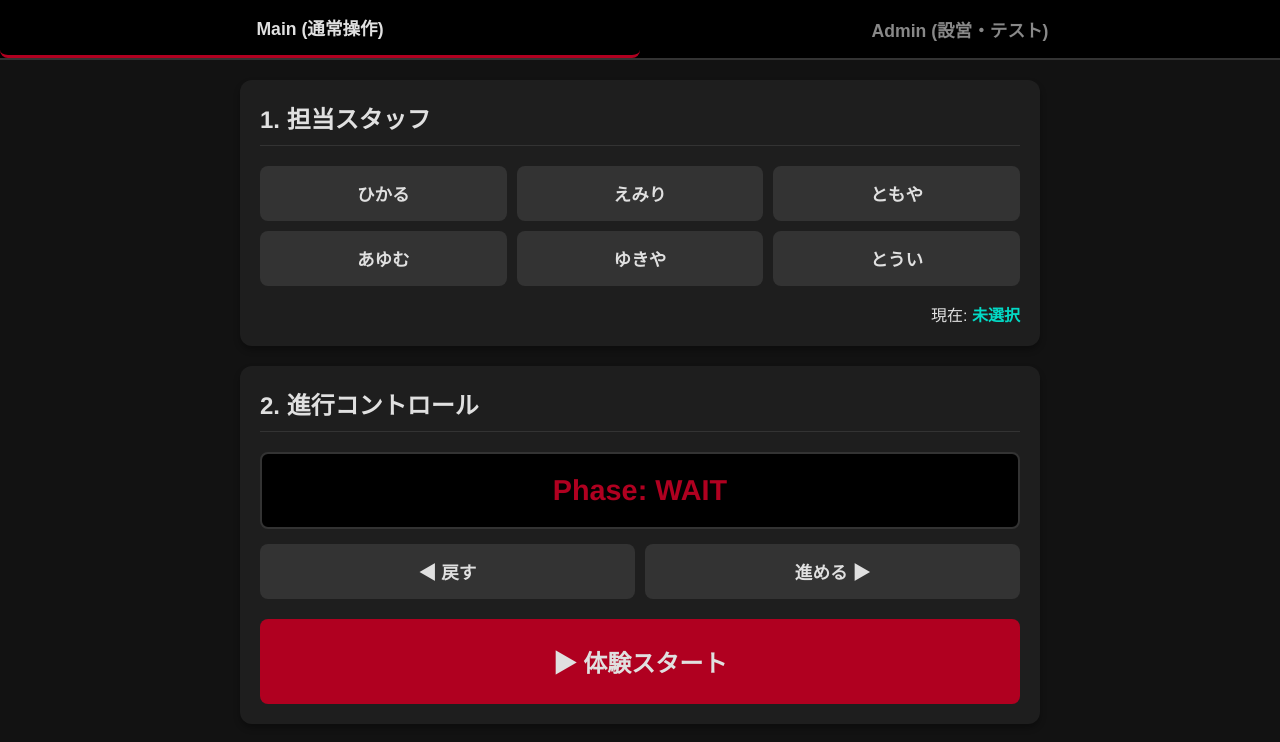
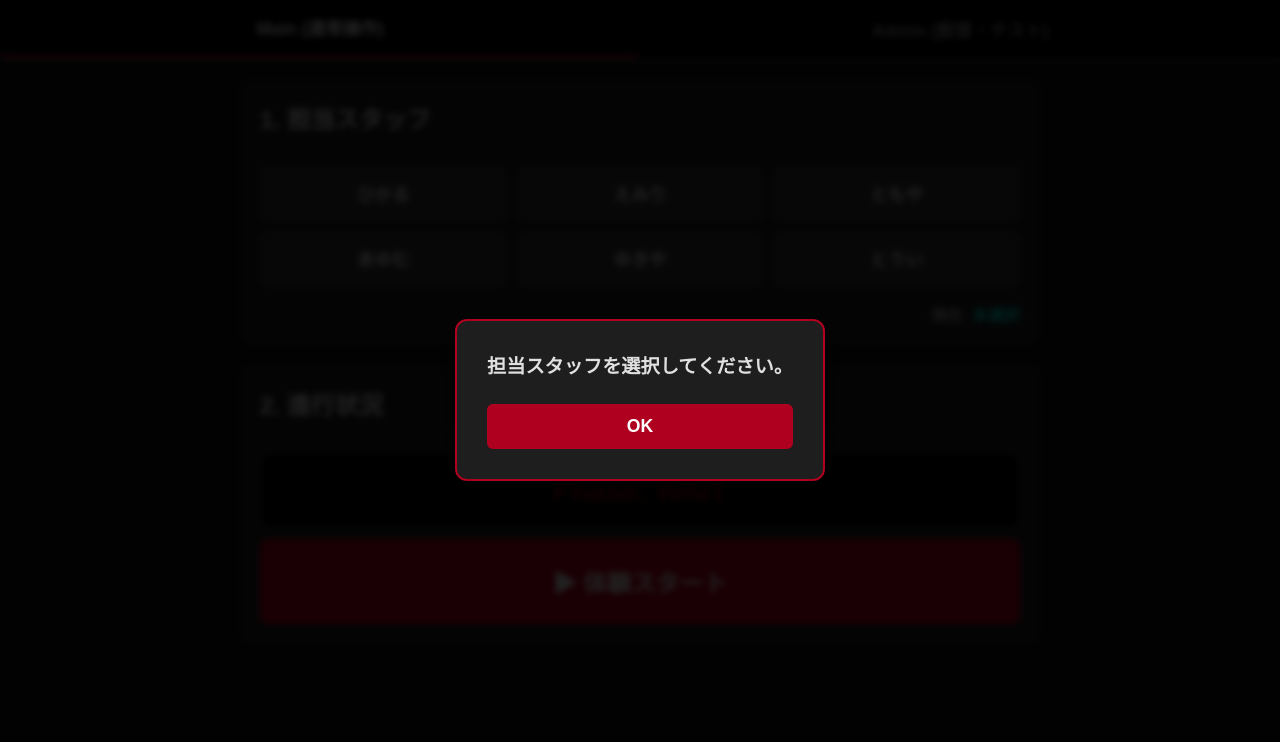
Before and after one commit to 6u0/Brain, a plain HTML site: page 操作パネル/index.html in a window 1280 px wide. Both pictures are taken after a click on the button "▶ 体験スタート". Drawn offline with Linux system fonts and the light colour scheme.

Commit message:
Update index.html

```diff
--- a/操作パネル/index.html
+++ b/操作パネル/index.html
@@ -25,7 +25,56 @@
             -webkit-user-select: none;
         }
 
-        /* タブナビゲーション */
+        /* --- カスタムモーダル用スタイル --- */
+        .modal-overlay {
+            display: none;
+            position: fixed;
+            top: 0; left: 0; width: 100%; height: 100%;
+            background: rgba(0, 0, 0, 0.85);
+            z-index: 1000;
+            justify-content: center;
+            align-items: center;
+            backdrop-filter: blur(3px);
+        }
+
+        .modal-box {
+            background-color: var(--panel-bg);
+            border: 2px solid var(--accent-color);
+            border-radius: 12px;
+            padding: 30px;
+            text-align: center;
+            min-width: 300px;
+            max-width: 80%;
+            box-shadow: 0 10px 25px rgba(0,0,0,0.8);
+        }
+
+        .modal-message {
+            font-size: 1.2em;
+            margin-bottom: 25px;
+            font-weight: bold;
+        }
+
+        .modal-buttons {
+            display: flex;
+            justify-content: center;
+            gap: 15px;
+        }
+
+        .modal-btn {
+            padding: 12px 25px;
+            font-size: 1.1em;
+            flex: 1;
+            border: none;
+            border-radius: 6px;
+            color: white;
+            font-weight: bold;
+            cursor: pointer;
+        }
+
+        .modal-btn.cancel { background-color: #444; }
+        .modal-btn.confirm { background-color: var(--accent-color); }
+        /* ------------------------------- */
+
         .tab-nav {
             display: flex;
             background-color: #000;
@@ -53,7 +102,6 @@
             margin: 0 auto;
         }
 
-        /* タブコンテンツの切り替え */
         .tab-content { display: none; }
         .tab-content.active { display: block; }
 
@@ -66,87 +114,57 @@
         }
 
         h2 { margin-top: 0; border-bottom: 1px solid #333; padding-bottom: 10px; }
-
         .form-group { margin-bottom: 15px; }
         label { display: block; margin-bottom: 5px; font-size: 0.9em; color: var(--text-muted); }
         input[type="text"], input[type="number"] {
-            width: 100%;
-            padding: 10px;
-            box-sizing: border-box;
-            background-color: #2a2a2a;
-            border: 1px solid #444;
-            color: white;
-            border-radius: 6px;
-            font-size: 1em;
+            width: 100%; padding: 10px; box-sizing: border-box;
+            background-color: #2a2a2a; border: 1px solid #444; color: white;
+            border-radius: 6px; font-size: 1em;
         }
 
-        .btn-grid {
-            display: grid;
-            grid-template-columns: repeat(3, 1fr);
-            gap: 10px;
-        }
+        .btn-grid { display: grid; grid-template-columns: repeat(3, 1fr); gap: 10px; }
 
         button {
-            padding: 15px;
-            font-size: 1.1em;
-            font-weight: bold;
-            border: none;
-            border-radius: 8px;
-            background-color: var(--btn-bg);
-            color: var(--text-main);
-            cursor: pointer;
-            transition: all 0.2s;
+            padding: 15px; font-size: 1.1em; font-weight: bold; border: none;
+            border-radius: 8px; background-color: var(--btn-bg); color: var(--text-main);
+            cursor: pointer; transition: all 0.2s;
         }
         button:active { transform: scale(0.95); }
-
-        /* スタッフボタン */
         .staff-btn.active { background-color: var(--success); color: #000; }
 
-        /* メインアクションボタン */
         .btn-start {
-            background-color: var(--accent-color);
-            width: 100%;
-            padding: 25px;
-            font-size: 1.5em;
-            margin-top: 20px;
+            background-color: var(--accent-color); width: 100%;
+            padding: 25px; font-size: 1.5em; margin-top: 10px;
         }
         .btn-test { background-color: #444; font-size: 0.9em; }
 
         .status-box {
-            background-color: #000;
-            padding: 20px;
-            border-radius: 8px;
-            text-align: center;
-            font-size: 1.8em;
-            font-weight: bold;
-            color: var(--accent-color);
-            border: 2px solid #333;
-            margin-bottom: 15px;
+            background-color: #000; padding: 20px; border-radius: 8px;
+            text-align: center; font-size: 1.8em; font-weight: bold;
+            color: var(--accent-color); border: 2px solid #333;
         }
-
         .ws-status {
-            display: inline-block;
-            width: 12px;
-            height: 12px;
-            border-radius: 50%;
-            background-color: red;
-            margin-right: 8px;
+            display: inline-block; width: 12px; height: 12px; border-radius: 50%;
+            background-color: red; margin-right: 8px;
         }
         .ws-status.connected { background-color: var(--success); }
 
         #log-area {
-            background-color: #000;
-            color: var(--success);
-            padding: 10px;
-            height: 150px;
-            overflow-y: auto;
-            font-family: monospace;
-            font-size: 0.9em;
-            border-radius: 6px;
+            background-color: #000; color: var(--success); padding: 10px;
+            height: 150px; overflow-y: auto; font-family: monospace;
+            font-size: 0.9em; border-radius: 6px;
         }
     </style>
 </head>
 <body>
+
+    <div id="custom-modal" class="modal-overlay">
+        <div class="modal-box">
+            <div id="modal-message" class="modal-message">メッセージ</div>
+            <div id="modal-buttons" class="modal-buttons">
+                </div>
+        </div>
+    </div>
 
     <div class="tab-nav">
         <button class="tab-btn active" onclick="switchTab('main')">Main (通常操作)</button>
@@ -156,7 +174,6 @@
     <div class="container">
 
         <div id="tab-main" class="tab-content active">
-
             <div class="panel">
                 <h2>1. 担当スタッフ</h2>
                 <div class="btn-grid" id="staff-grid">
@@ -171,20 +188,34 @@
             </div>
 
             <div class="panel">
-                <h2>2. 進行コントロール</h2>
-                <div class="status-box" id="phase-display">
-                    Phase: WAIT
-                </div>
-                <div style="display: flex; gap: 10px;">
-                    <button onclick="sendOSC('/phase/prev')" style="flex: 1;">◀ 戻す</button>
-                    <button onclick="sendOSC('/phase/next')" style="flex: 1;">進める ▶</button>
-                </div>
+                <h2>2. 進行状況</h2>
+                <div class="status-box" id="phase-display">Phase: WAIT</div>
                 <button class="btn-start" onclick="startGame()">▶ 体験スタート</button>
             </div>
-
         </div>
 
         <div id="tab-admin" class="tab-content">
+            <div class="panel">
+                <h2>手動フェーズ移行</h2>
+                <p style="color: var(--accent-color); font-size: 0.8em; margin-top:0;">※進行がスタックした場合など、イレギュラー時のみ使用</p>
+                <div style="display: flex; gap: 10px;">
+                    <button onclick="sendOSC('/phase/prev')" style="flex: 1; background-color: #444;">◀ 強制的に戻す</button>
+                    <button onclick="sendOSC('/phase/next')" style="flex: 1; background-color: #444;">強制的に進める ▶</button>
+                </div>
+            </div>
+
+            <div class="panel">
+                <h2>アクチュエータ強制動作試験</h2>
+                <p style="color: var(--accent-color); font-size: 0.8em; margin-top:0;">※体験者がいない状態で使用してください</p>
+                <div class="btn-grid">
+                    <button class="btn-test" onclick="sendOSC('/test/vibration', 1)">頭部バイブ作動</button>
+                    <button class="btn-test" onclick="sendOSC('/test/servo_reset', 1)">サーボ初期化</button>
+                    <button class="btn-test" onclick="sendOSC('/test/mirror_flip', 1)">ミラー跳ね上げ</button>
+                    <button class="btn-test" onclick="sendOSC('/test/chair_shake', 1)">椅子 衝撃</button>
+                    <button class="btn-test" onclick="sendOSC('/test/sound_masaki', 1)">正木音声テスト</button>
+                    <button class="btn-test" onclick="sendOSC('/test/blackout', 1)">ブラックアウト</button>
+                </div>
+            </div>
 
             <div class="panel">
                 <h2><span id="ws-indicator" class="ws-status"></span>通信設定</h2>
@@ -204,41 +235,59 @@
             </div>
 
             <div class="panel">
-                <h2>アクチュエータ強制動作試験</h2>
-                <p style="color: var(--accent-color); font-size: 0.8em; margin-top:0;">※体験者がいない状態で使用してください</p>
-                <div class="btn-grid">
-                    <button class="btn-test" onclick="sendOSC('/test/vibration', 1)">頭部バイブ作動</button>
-                    <button class="btn-test" onclick="sendOSC('/test/servo_reset', 1)">サーボ初期化</button>
-                    <button class="btn-test" onclick="sendOSC('/test/mirror_flip', 1)">ミラー跳ね上げ</button>
-                    <button class="btn-test" onclick="sendOSC('/test/chair_shake', 1)">椅子 衝撃</button>
-                    <button class="btn-test" onclick="sendOSC('/test/sound_masaki', 1)">正木音声テスト</button>
-                    <button class="btn-test" onclick="sendOSC('/test/blackout', 1)">ブラックアウト</button>
-                </div>
-            </div>
-
-            <div class="panel">
                 <h2>システムログ</h2>
                 <div id="log-area"></div>
             </div>
-
         </div>
-
     </div>
 
     <script>
         let ws;
         let currentStaffName = "未選択";
 
-        // タブ切り替え処理
+        // --- カスタムモーダル制御 ---
+        function showModal(message, type = 'alert', onConfirm = null) {
+            const modal = document.getElementById('custom-modal');
+            const msgEl = document.getElementById('modal-message');
+            const btnContainer = document.getElementById('modal-buttons');
+
+            msgEl.innerHTML = message;
+            btnContainer.innerHTML = '';
+
+            if (type === 'alert') {
+                const okBtn = document.createElement('button');
+                okBtn.className = 'modal-btn confirm';
+                okBtn.innerText = 'OK';
+                okBtn.onclick = () => { modal.style.display = 'none'; };
+                btnContainer.appendChild(okBtn);
+            } else if (type === 'confirm') {
+                const cancelBtn = document.createElement('button');
+                cancelBtn.className = 'modal-btn cancel';
+                cancelBtn.innerText = 'キャンセル';
+                cancelBtn.onclick = () => { modal.style.display = 'none'; };
+
+                const confirmBtn = document.createElement('button');
+                confirmBtn.className = 'modal-btn confirm';
+                confirmBtn.innerText = 'はい';
+                confirmBtn.onclick = () => {
+                    modal.style.display = 'none';
+                    if(onConfirm) onConfirm();
+                };
+
+                btnContainer.appendChild(cancelBtn);
+                btnContainer.appendChild(confirmBtn);
+            }
+
+            modal.style.display = 'flex';
+        }
+
         function switchTab(tabName) {
             document.querySelectorAll('.tab-content').forEach(el => el.classList.remove('active'));
             document.querySelectorAll('.tab-btn').forEach(el => el.classList.remove('active'));
-
             document.getElementById('tab-' + tabName).classList.add('active');
             event.currentTarget.classList.add('active');
         }
 
-        // スタッフ選択処理
         function selectStaff(name, btnElement) {
             currentStaffName = name;
             document.getElementById('current-staff').innerText = name;
@@ -251,43 +300,35 @@
             sendOSC('/system/staff', name);
         }
 
-        // ゲーム開始処理
         function startGame() {
             if (currentStaffName === "未選択") {
-                alert("担当スタッフを選択してください。");
+                showModal("担当スタッフを選択してください。", "alert");
                 return;
             }
-            if(confirm('脳髄XRの体験を開始しますか？')) {
+
+            showModal('脳髄XRの体験を開始しますか？', 'confirm', () => {
                 document.getElementById('phase-display').innerText = "Phase: 1_INTRO";
                 sendOSC('/phase/start', 1);
                 log('GAME STARTED');
-            }
+            });
         }
 
-        // WebSocket接続処理
         function connectWebSocket() {
             const url = document.getElementById('ws-url').value;
             log(`Connecting to WebSocket: ${url}...`);
-
             if(ws) ws.close();
 
             try {
                 ws = new WebSocket(url);
-
                 ws.onopen = () => {
                     document.getElementById('ws-indicator').classList.add('connected');
                     log('WebSocket Connected!');
                 };
-
                 ws.onclose = () => {
                     document.getElementById('ws-indicator').classList.remove('connected');
                     log('WebSocket Disconnected.');
                 };
-
-                ws.onerror = (error) => {
-                    log('WebSocket Error. Check console.');
-                };
-
+                ws.onerror = () => log('WebSocket Error. Check console.');
                 ws.onmessage = (event) => {
                     const data = JSON.parse(event.data);
                     if(data.address === '/phase/current') {
@@ -300,15 +341,11 @@
             }
         }
 
-        // OSC送信
         function sendOSC(address, value = null) {
             const ip = document.getElementById('osc-ip').value;
             const port = document.getElementById('osc-port').value;
-
             const message = {
-                ip: ip,
-                port: parseInt(port),
-                address: address,
+                ip: ip, port: parseInt(port), address: address,
                 args: value !== null ? [{ type: typeof value === 'number' ? 'i' : 's', value: value }] : []
             };
 
@@ -320,7 +357,6 @@
             }
         }
 
-        // ログ出力
         function log(msg) {
             const logArea = document.getElementById('log-area');
             const time = new Date().toLocaleTimeString('ja-JP');
@@ -328,9 +364,7 @@
             logArea.scrollTop = logArea.scrollHeight;
         }
 
-        window.onload = () => {
-            log('System Boot sequence initiated...');
-        };
+        window.onload = () => log('System Boot sequence initiated...');
     </script>
 </body>
 </html>
```
